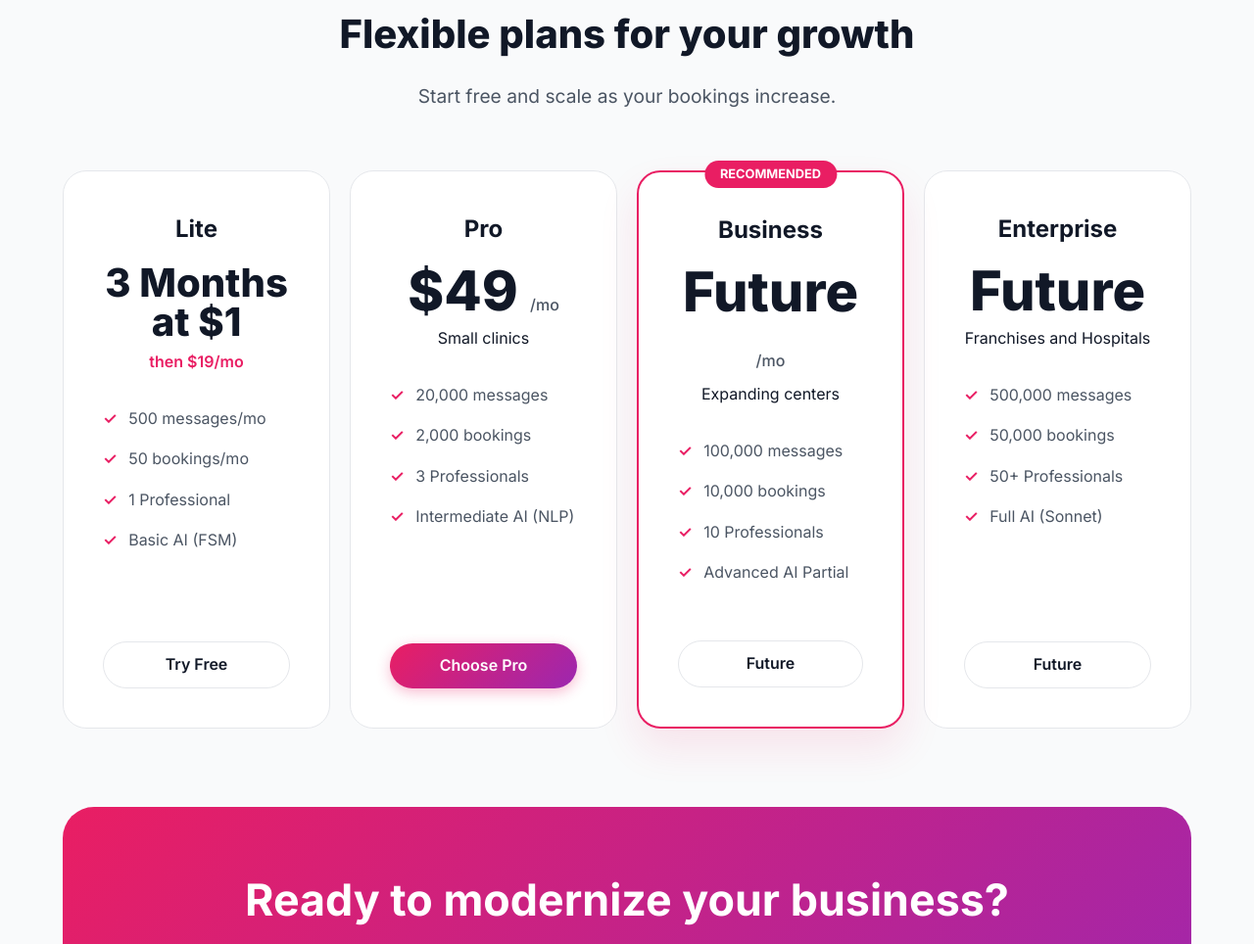
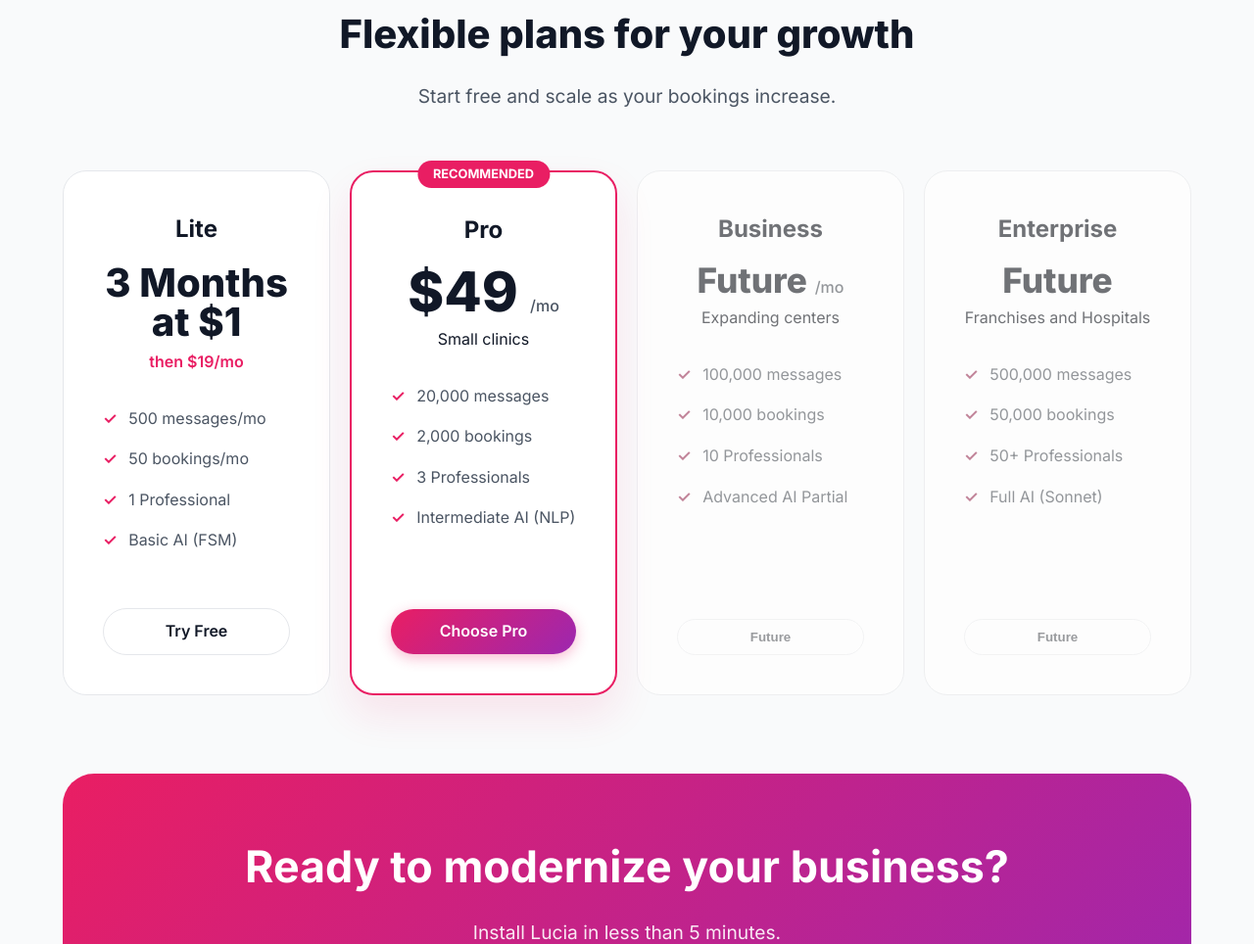
Before and after one commit to AIX-Clever/chat-booking-landing, a website built with Vite: page index.html in a window 1280 px wide. Shown: the part 2173-3137 px from the top of the page at 98% size. Built offline with nearby package versions, Linux system fonts and the light colour scheme; a script that the page names is missing.

Commit message:
fix: force update of index.html to ensure Pro plan is recommended

```diff
--- a/index.html
+++ b/index.html
@@ -163,7 +163,8 @@
         </div>
 
         <!-- Plan PRO -->
-        <div class="pricing-card">
+        <div class="pricing-card popular">
+          <div class="popular-tag" data-i18n="pricing.popularTag">Recomendado</div>
           <div class="plan-header">
             <h3 data-i18n="pricing.planPro">Pro</h3>
             <div class="price">
@@ -185,13 +186,12 @@
         </div>
 
         <!-- Plan BUSINESS -->
-        <div class="pricing-card popular">
-          <div class="popular-tag" data-i18n="pricing.popularTag">Recomendado</div>
+        <div class="pricing-card coming-soon">
           <div class="plan-header">
             <h3 data-i18n="pricing.planBusiness">Business</h3>
             <div class="price">
               <span data-i18n="pricing.businessPrice"
-                style="font-size: 3.5rem; color: var(--text-main); font-weight: 800;">$149</span>
+                style="font-size: 2.2rem; color: var(--text-main); font-weight: 800;">$149</span>
               <span data-i18n="pricing.perMonth">/mes</span>
             </div>
             <p data-i18n="pricing.businessSubtitle">Centros en expansión</p>
@@ -202,15 +202,14 @@
             <li data-i18n="pricing.businessFeature3">10 Profesionales</li>
             <li data-i18n="pricing.businessFeature4">IA Avanzada Parcial</li>
           </ul>
-          <a href="https://onboarding.holalucia.cl?plan=business" class="btn btn-outline full-width"
-            data-i18n="pricing.ctaBusiness">Elegir Business</a>
+          <button class="btn btn-outline full-width" disabled data-i18n="pricing.ctaBusiness">Elegir Business</button>
         </div>
 
         <!-- Plan ENTERPRISE -->
-        <div class="pricing-card">
+        <div class="pricing-card coming-soon">
           <div class="plan-header">
             <h3 data-i18n="pricing.planEnterprise">Enterprise</h3>
-            <div class="price" data-i18n="pricing.enterprisePrice">$499+</div>
+            <div class="price" data-i18n="pricing.enterprisePrice" style="font-size: 2.2rem;">$499+</div>
             <p data-i18n="pricing.enterpriseSubtitle">Franquicias y Hospitales</p>
           </div>
           <ul class="plan-features">
@@ -219,7 +218,8 @@
             <li data-i18n="pricing.enterpriseFeature3">50+ Profesionales</li>
             <li data-i18n="pricing.enterpriseFeature4">Full IA (Sonnet)</li>
           </ul>
-          <a href="#contact" class="btn btn-outline full-width" data-i18n="pricing.ctaEnterprise">Contactar Ventas</a>
+          <button class="btn btn-outline full-width" disabled data-i18n="pricing.ctaEnterprise">Contactar
+            Ventas</button>
         </div>
       </div>
     </div>
@@ -261,6 +261,7 @@
 
 
     <script type="module" src="/src/main.js"></script>
+    <!-- Last Updated: 2026-02-01 Pricing Update -->
 </body>
 
 </html>
```
